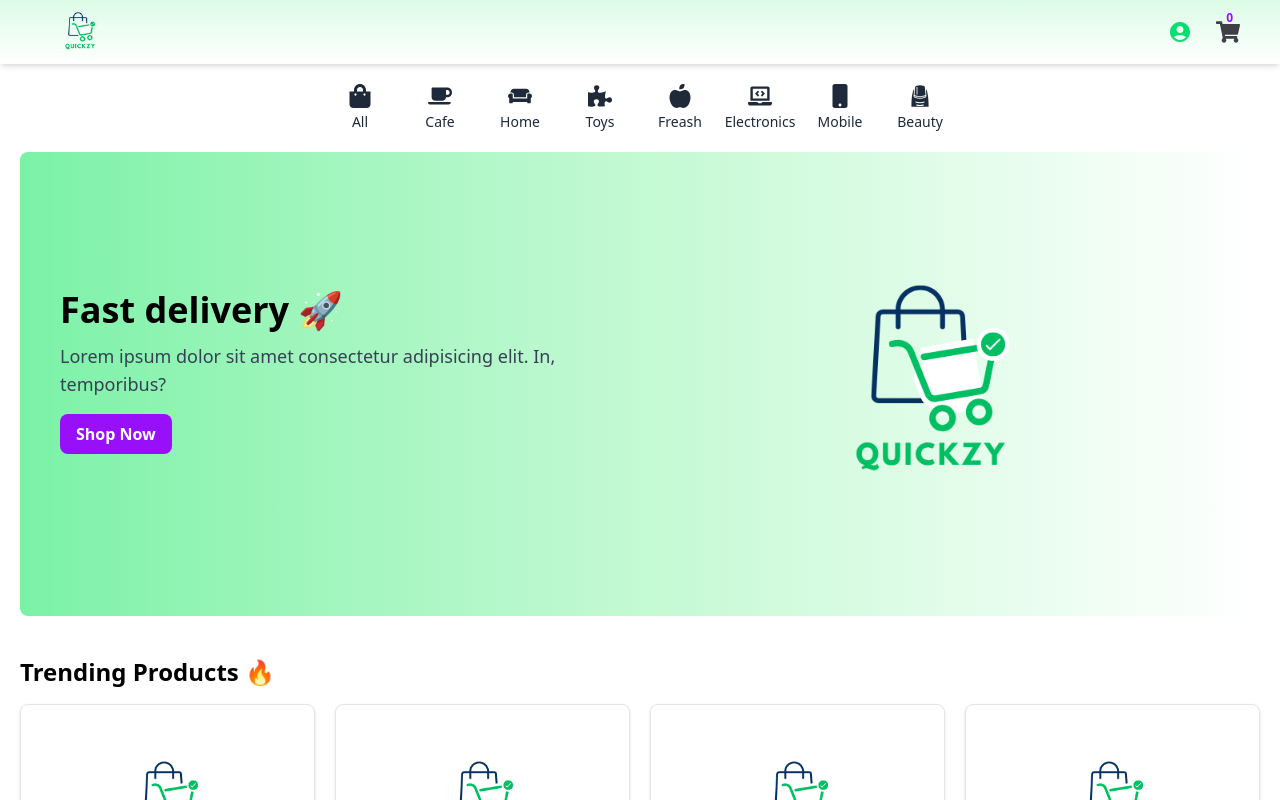
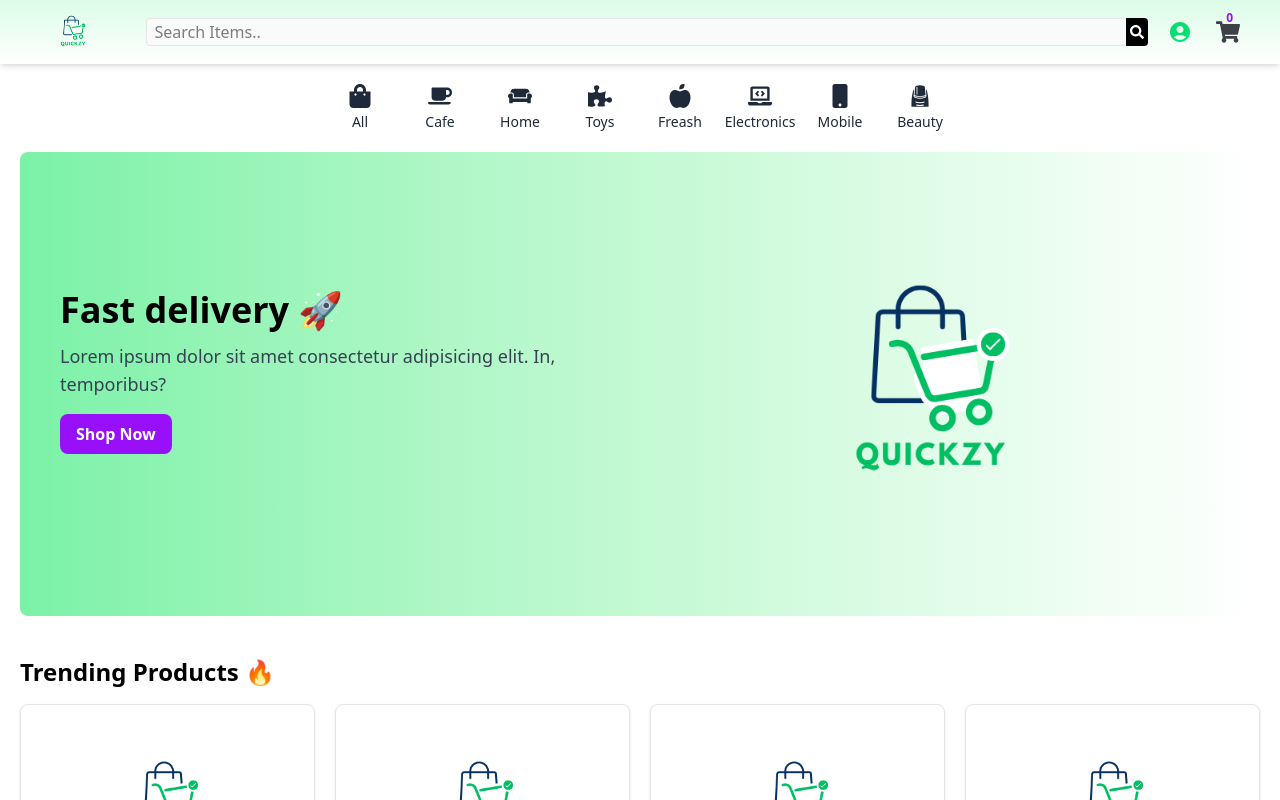
Before and after one commit to dilkhushsaini72/MERN_Project, a React (Vite) app in the folder client/: page / in a window 1280 px wide. Shown: the top 800 px of the page. Built offline with nearby package versions, Linux system fonts and the light colour scheme.

Commit message:
some modification

```diff
--- a/client/src/components/Category.jsx
+++ b/client/src/components/Category.jsx
@@ -28,7 +28,7 @@
         <div className="flex sm:justify-center overflow-x-auto">
           {categories.map((cat, index) => (
             <div
-            title={cat.name}
+              title={cat.name}
               key={index}
               className="flex flex-col items-center min-w-[80px] text-sm text-gray-800 hover:text-green-600 hover:cursor-pointer "
             >
--- a/client/src/components/Navbar.jsx
+++ b/client/src/components/Navbar.jsx
@@ -2,7 +2,7 @@
 import logo from "../assets/Quickzy.png";
 import { Link } from "react-router-dom";
 import { MdAccountCircle } from "react-icons/md";
-import { FaShoppingCart } from "react-icons/fa";
+import { FaShoppingCart, FaSearch } from "react-icons/fa";
 
 const Navbar = () => {
   return (
@@ -13,6 +13,21 @@
           <Link to={"/"}>
             <img src={logo} alt="LOGO" className="w-full h-auto" />
           </Link>
+        </div>
+
+        {/* /* search */}
+
+        <div className="relative w-full h-7 mx-10">
+          <input
+            type="search"
+            name="search"
+            id="search"
+            placeholder="Search Items.."
+            className="outline-none px-2 w-full rounded-sm h-full bg-zinc-50 border border-zinc-200"
+          />
+          <div className="absolute right-[-20px] top-0 text-sm h-full bg-black flex items-center justify-center p-1 rounded-r text-white cursor-pointer -z-0">
+            <FaSearch />
+          </div>
         </div>
 
         {/* Desktop Nav Links */}
```
